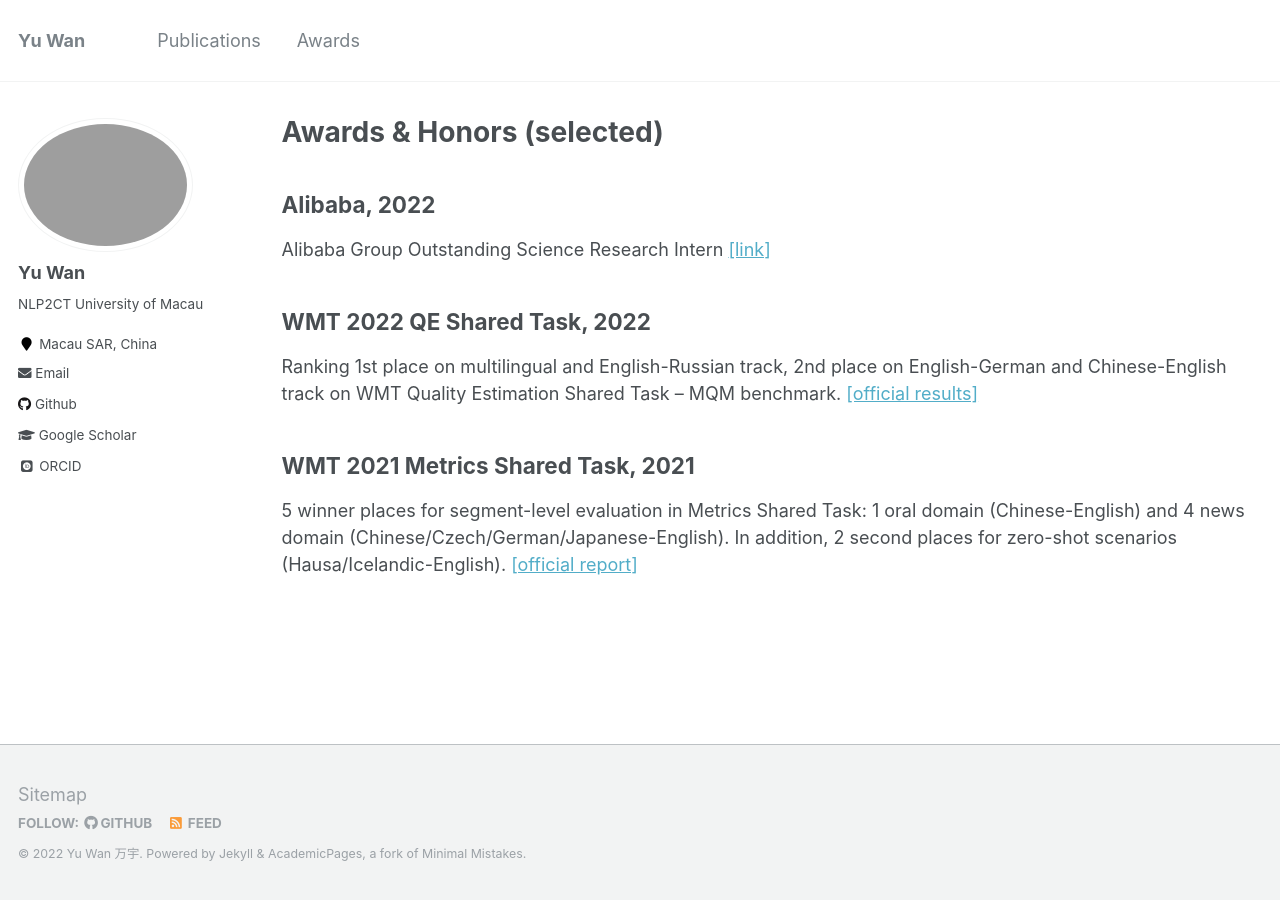
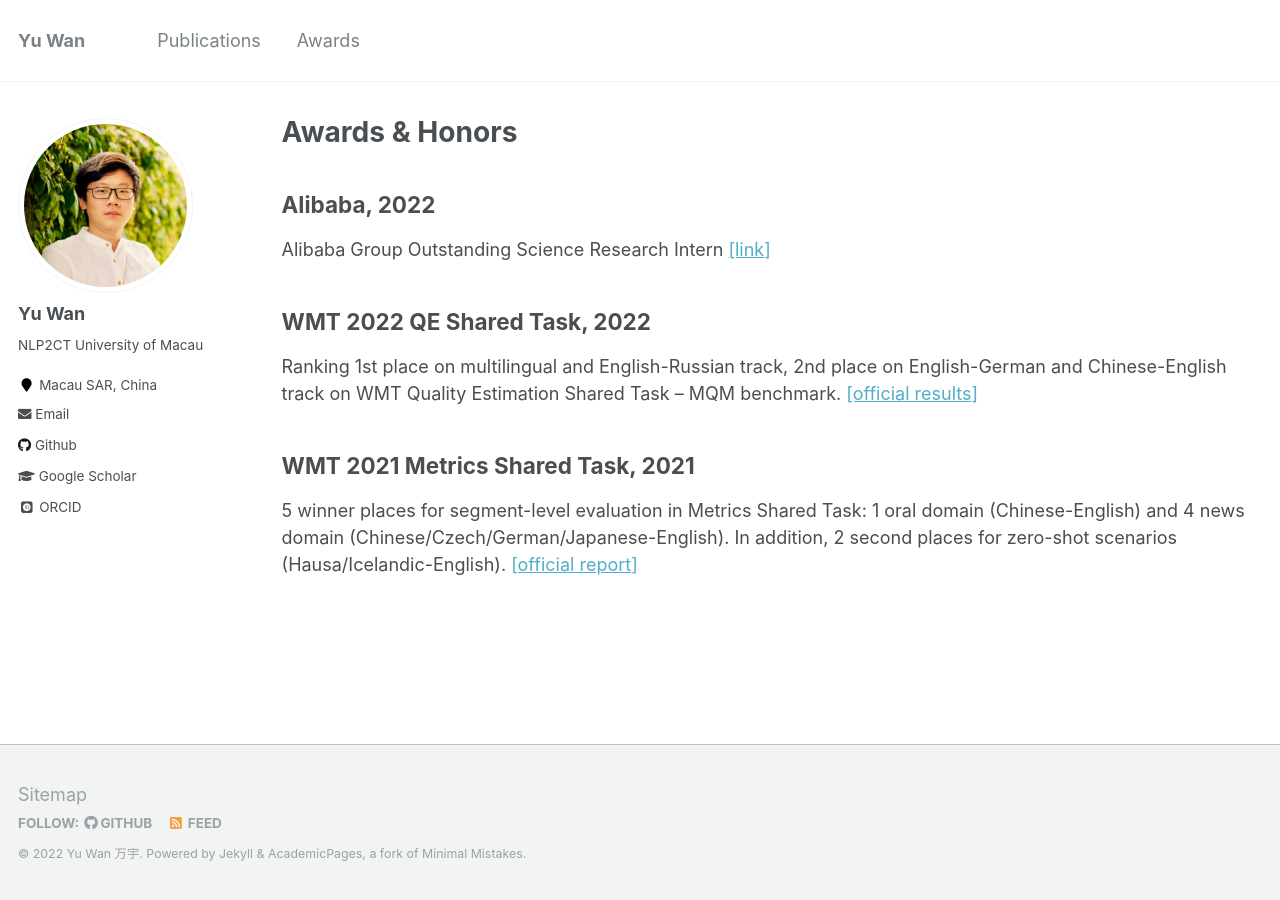
Before and after one commit to wanyu2018umac/wanyu2018umac.github.io, a Jekyll site: the page built from _pages/awards.md, in a window 1280 px wide. Built offline with Jekyll 4.4.1, drawn with Linux system fonts in a browser that asks for light colours; some web fonts are replaced.

Commit message:
Bug fixed.

```diff
--- a/_config.yml
+++ b/_config.yml
@@ -81,7 +81,7 @@ analytics:
 # Site Author
 author:
   name             : "Yu Wan"
-  avatar           : "me_small.jpg"
+  avatar           : "me_small.jpeg"
   bio              : "NLP2CT University of Macau"
   location         : "Macau SAR, China"
   employer         :
--- a/_pages/awards.md
+++ b/_pages/awards.md
@@ -1,6 +1,6 @@
 ---
 layout: archive
-title: "Awards & Honors (selected)"
+title: "Awards & Honors"
 permalink: /awards/
 author_profile: true
 ---
```
